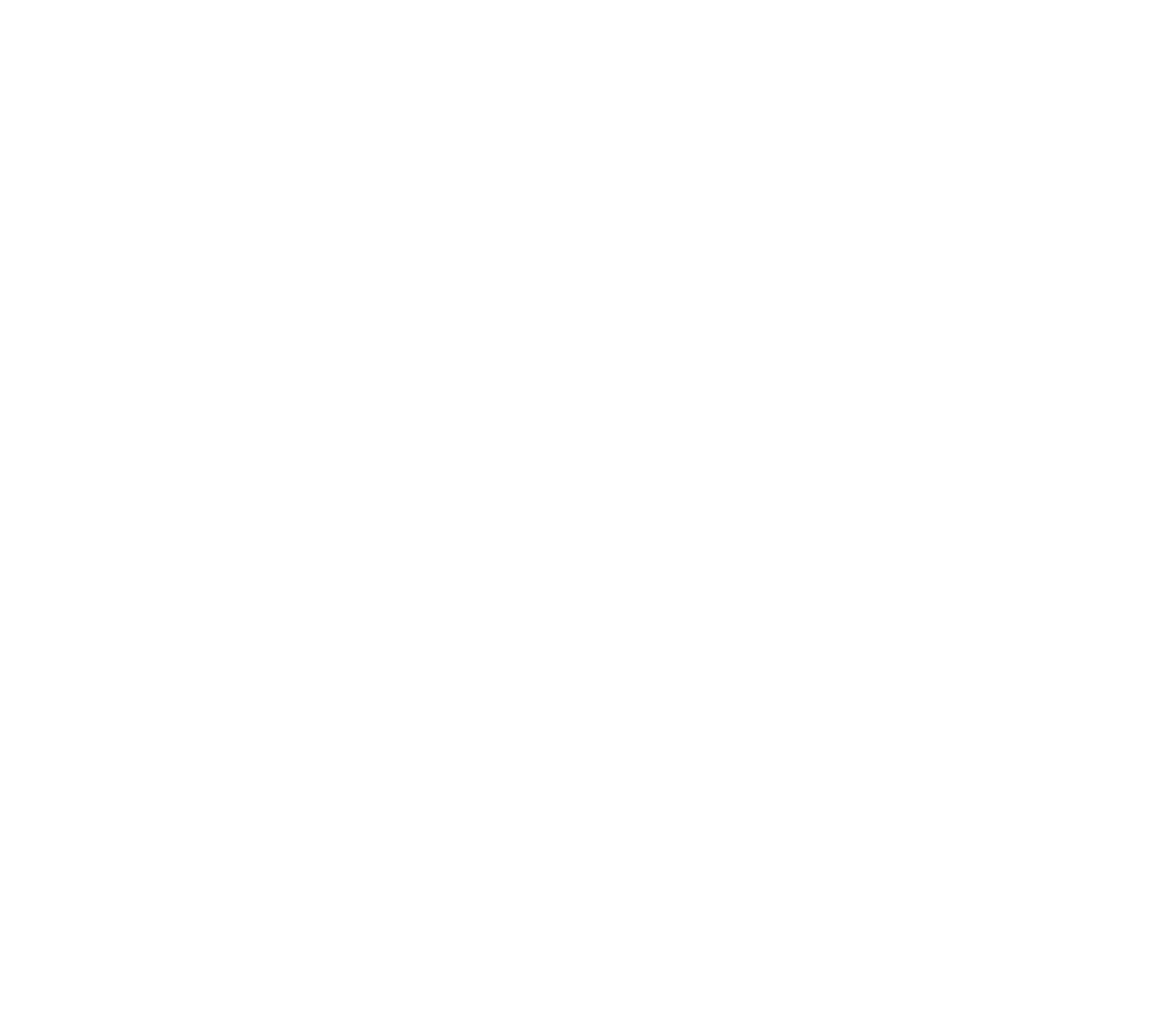
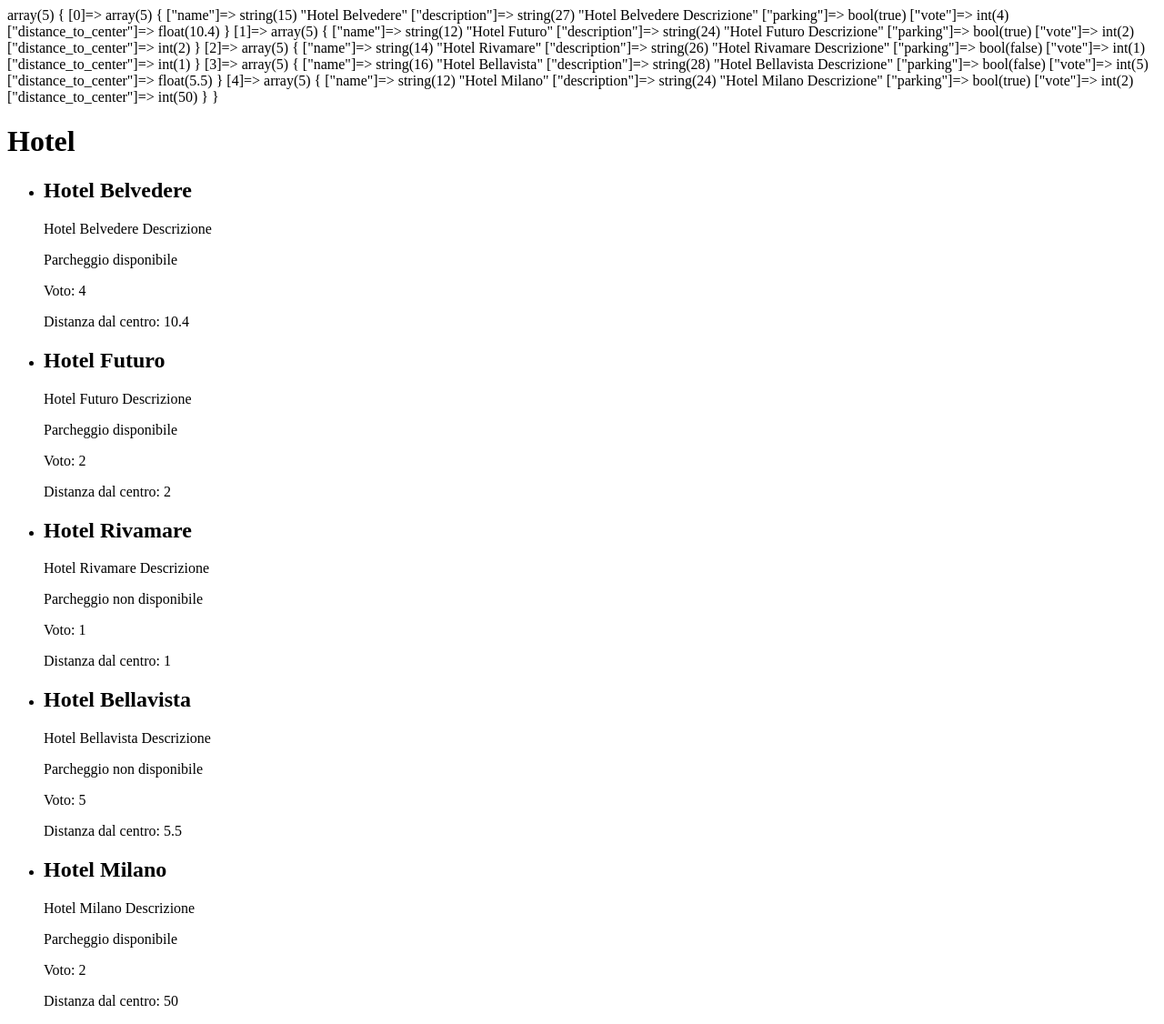
Before and after one commit to albim360/php-hotel, a PHP site: page / in a window 1280 px wide. Before the commit the page is empty. Shown: the whole page at 91% size. Before the commit the page ends 800 px from the top, so only its background shows below. Run offline with PHP 8.4, Linux system fonts and the light colour scheme.

Commit message:
FEAT stampata lista hotel con  i dettagli

```diff
--- a/index.php
+++ b/index.php
@@ -39,7 +39,32 @@
         ],
 
     ];
-
-
+    var_dump($hotels);
 
 ?>
+
+<!DOCTYPE html>
+<html lang="en">
+<head>
+    <meta charset="UTF-8">
+    <meta http-equiv="X-UA-Compatible" content="IE=edge">
+    <meta name="viewport" content="width=device-width, initial-scale=1.0">
+    <title>Hotel</title>
+</head>
+<body>
+    <div>
+        <h1>Hotel</h1>
+        <ul>
+            <?php foreach ($hotels as $hotel) { ?>
+                <li>
+                    <h2><?php echo $hotel['name']; ?></h2>
+                    <p><?php echo $hotel['description']; ?></p>
+                    <p><?php echo $hotel['parking'] ? 'Parcheggio disponibile' : 'Parcheggio non disponibile'; ?></p>
+                    <p>Voto: <?php echo $hotel['vote']; ?></p>
+                    <p>Distanza dal centro: <?php echo $hotel['distance_to_center']; ?></p>
+                </li>
+            <?php } ?>
+        </ul>
+    </div>
+</body>
+</html>
```
